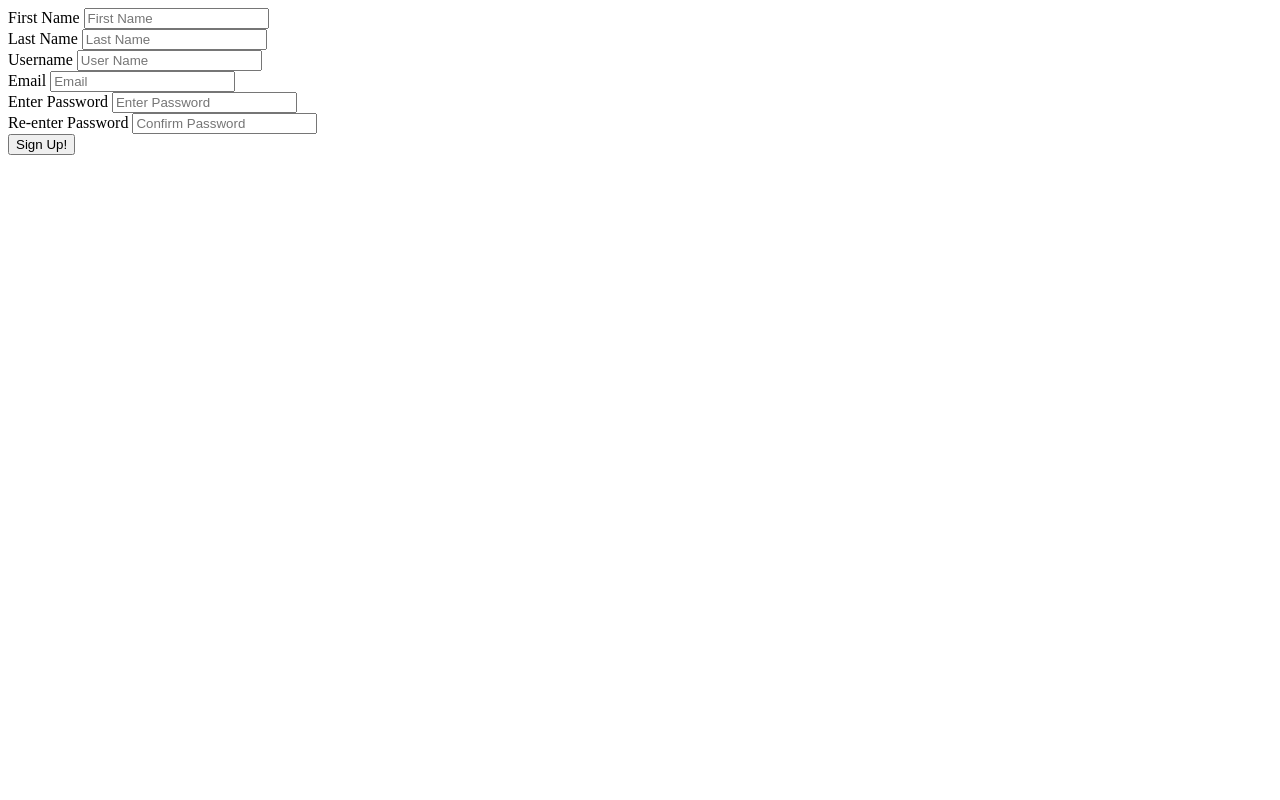
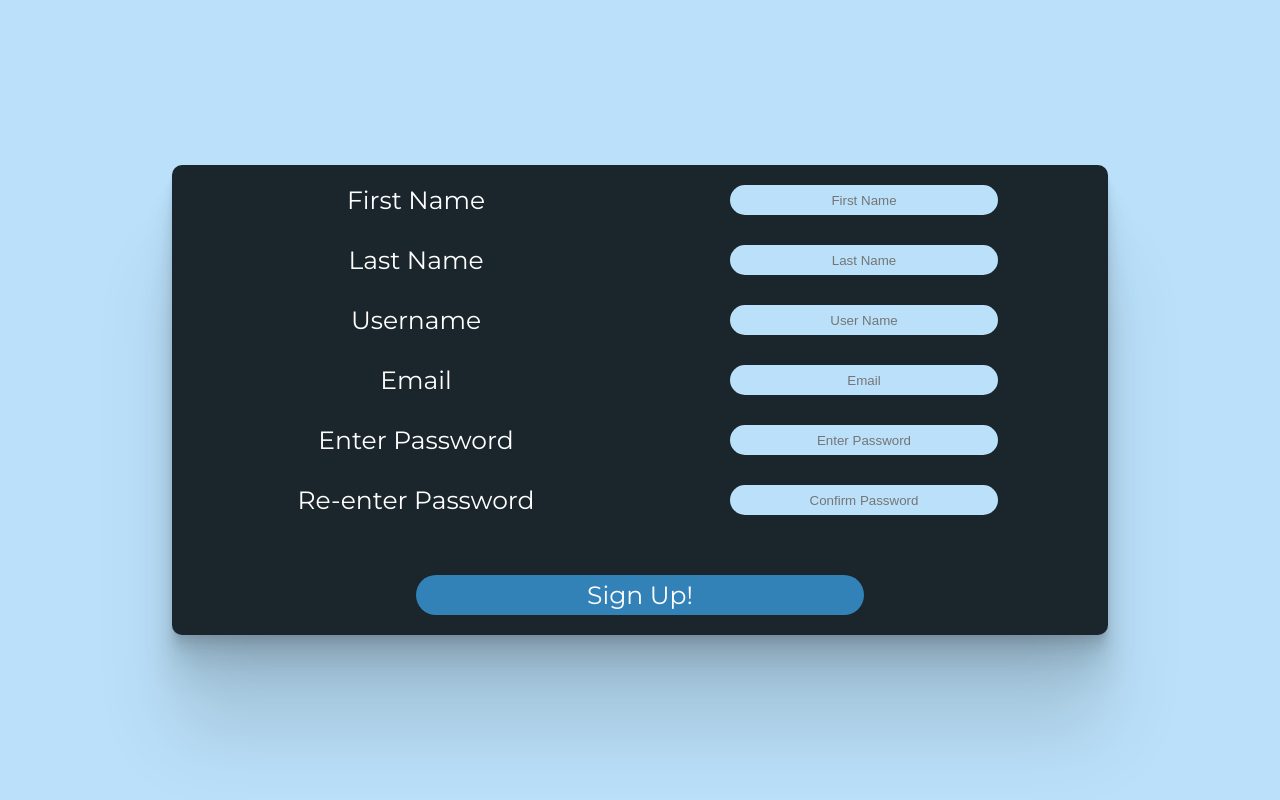
Before and after one commit to dheerajdlalwani/ResumeGenerator, a Django app: page /accounts/signup in a window 1280 px wide. Run offline with Django 3.2, Linux system fonts and the light colour scheme.

Commit message:
style login and register page

```diff
--- a/resumeGenerator/accounts/templates/accounts/register.html
+++ b/resumeGenerator/accounts/templates/accounts/register.html
@@ -1,35 +1,45 @@
 <!doctype html>
 <html lang="en">
+{% load static %}
+
 <head>
     <meta charset="UTF-8">
     <meta name="viewport"
-          content="width=device-width, user-scalable=no, initial-scale=1.0, maximum-scale=1.0, minimum-scale=1.0">
+        content="width=device-width, user-scalable=no, initial-scale=1.0, maximum-scale=1.0, minimum-scale=1.0">
     <meta http-equiv="X-UA-Compatible" content="ie=edge">
+    <link rel="stylesheet" href="https://fonts.googleapis.com/css2?family=Montserrat:wght@400;500&display=swap">
+    <link rel="stylesheet" href="https://cdnjs.cloudflare.com/ajax/libs/font-awesome/4.7.0/css/font-awesome.min.css">
+    <link rel="stylesheet" href="{% static '/css/register.css' %}">
     <title>Registration</title>
 </head>
+
 <body>
-<div class="container">
-    <form action="signup" method="POST">
-        {% csrf_token %}
-        <label for="first_name">First Name</label>
-        <input type="text" name="first_name" id="first_name" placeholder="First Name" required><br>
-        <label for="last_name">Last Name</label>
-        <input type="text" name="last_name" id="last_name" placeholder="Last Name" required><br>
-        <label for="username">Username</label>
-        <input type="text" name="username" id="username" placeholder="User Name" required><br>
-        <label for="email">Email</label>
-        <input type="email" name="email" id="email"  placeholder="Email" required><br>
-        <label for="password_first">Enter Password</label>
-        <input type="password" name="password_first" id="password_first" placeholder="Enter Password" required><br>
-        <label for="password_second">Re-enter Password</label>
-        <input type="password" name="password_second" id="password_second" placeholder="Confirm Password" required><br>
-        <input type="submit" name="submit" value="Sign Up!">
-    </form>
+    <div class="container">
+        <form class="grid" action="signup" method="POST">
+            {% csrf_token %}
+            <label class="col1" for="first_name">First Name</label>
+            <input class="col2" type="text" name="first_name" id="first_name" placeholder="First Name" required><br>
+            <label class="col1" for="last_name">Last Name</label>
+            <input class="col2" type="text" name="last_name" id="last_name" placeholder="Last Name" required><br>
+            <label class="col1" for="username">Username</label>
+            <input class="col2" type="text" name="username" id="username" placeholder="User Name" required><br>
+            <label class="col1" for="email">Email</label>
+            <input class="col2" type="email" name="email" id="email" placeholder="Email" required><br>
+            <label class="col1" for="password_first">Enter Password</label>
+            <input class="col2" type="password" name="password_first" id="password_first" placeholder="Enter Password"
+                required><br>
+            <label class="col1" for="password_second">Re-enter Password</label>
+            <input class="col2" type="password" name="password_second" id="password_second"
+                placeholder="Confirm Password" required><br><br>
+            <input class="submit" type="submit" name="submit" value="Sign Up!">
+        </form>
+    </div>
     {% for message in messages %}
     <div class="message">
         {{message}}
     </div>
     {% endfor %}
-</div>
+
 </body>
+
 </html>
--- a/resumeGenerator/resume/templates/resume/base.html
+++ b/resumeGenerator/resume/templates/resume/base.html
@@ -1,13 +1,15 @@
 {% load static %}
 
 <html lang="en">
+
 <head>
     <meta charset="UTF-8">
     <meta name="viewport"
-          content="width=device-width, user-scalable=no, initial-scale=1.0, maximum-scale=1.0, minimum-scale=1.0">
+        content="width=device-width, user-scalable=no, initial-scale=1.0, maximum-scale=1.0, minimum-scale=1.0">
     <meta http-equiv="X-UA-Compatible" content="ie=edge">
     <title>Resume Generator</title>
 </head>
+
 <body>
     Welcome to Resume Generator! We will help you generate a professional resume, so that you get that dream job!
     {% if user.is_authenticated %}
@@ -20,4 +22,5 @@
     <a href="accounts/signup">Register</a>
     {% endif %}
 </body>
+
 </html>
--- /dev/null
+++ b/resumeGenerator/static/css/register.css
@@ -0,0 +1,127 @@
+*
+{
+    /* outline: solid red 2px !important; */
+    margin: 0;
+    padding: 0;
+}
+
+body
+{
+	background-color: #bbe1fa;
+	font-family: "Montserrat", sans-serif;
+    display: grid;
+    justify-items: center;
+    align-items: center;
+    text-align: center;
+
+    min-height: 100vh;
+}
+
+.container
+{
+	padding: 20px;
+	display: grid;
+
+	width: 70%;
+	background-color:  #1b262c;
+	color: white;
+	border-radius: 10px;
+	font-size: 25px;
+	box-shadow:
+	0 2.8px 2.2px rgba(0, 0, 0, 0.034),
+	0 6.7px 5.3px rgba(0, 0, 0, 0.048),
+	0 12.5px 10px rgba(0, 0, 0, 0.06),
+	0 22.3px 17.9px rgba(0, 0, 0, 0.072),
+	0 41.8px 33.4px rgba(0, 0, 0, 0.086),
+	0 100px 80px rgba(0, 0, 0, 0.12);
+}
+
+.grid
+{
+	display: grid;
+	grid-template-columns: 1fr 1fr;
+	align-items: center;
+	justify-items: center;
+}
+
+.col1
+{
+	grid-column: 1/2;
+}
+
+
+.col2
+{
+	grid-column: 2/3;
+}
+
+
+.submit
+{
+	grid-column: 1/3;
+}
+
+input[type="text"]
+{
+	width: 60%;
+	height: 30px;
+	box-sizing: border-box;
+	border-radius: 50px;
+	outline: none;
+	border: none;
+	transition: 0.5s;
+	background-color: #bbe1fa;
+	text-align: center;
+}
+
+
+input[type="email"]
+{
+	width: 60%;
+	height: 30px;
+	box-sizing: border-box;
+	border-radius: 50px;
+	outline: none;
+	border: none;
+	transition: 0.5s;
+	background-color: #bbe1fa;
+	text-align: center;
+}
+
+
+
+input[type="password"]
+{
+	width: 60%;
+	height: 30px;
+	box-sizing: border-box;
+	border-radius: 50px;
+	outline: none;
+	border: none;
+	transition: 0.5s;
+	background-color: #bbe1fa;
+	text-align: center;
+}
+
+
+input[type="submit"]
+{
+	width: 50%;
+	height: 40px;
+	box-sizing: border-box;
+	border-radius: 50px;
+	outline: none;
+	border: none;
+	transition: 0.5s;
+	background-color: #3282b8;
+	color: white;
+	font-family: "Montserrat", sans-serif;
+	font-size: 25px;
+}
+
+
+input[type=submit]:hover
+{
+	background: #bbe1fa;
+	color: black;
+}
```
Also changed, not shown: resumeGenerator/accounts/templates/accounts/login.html (+19 -9 lines), resumeGenerator/resume/templates/resume/userdetails.html (+8 -0 lines), resumeGenerator/static/css/login.css (added, +99 -0 lines).
